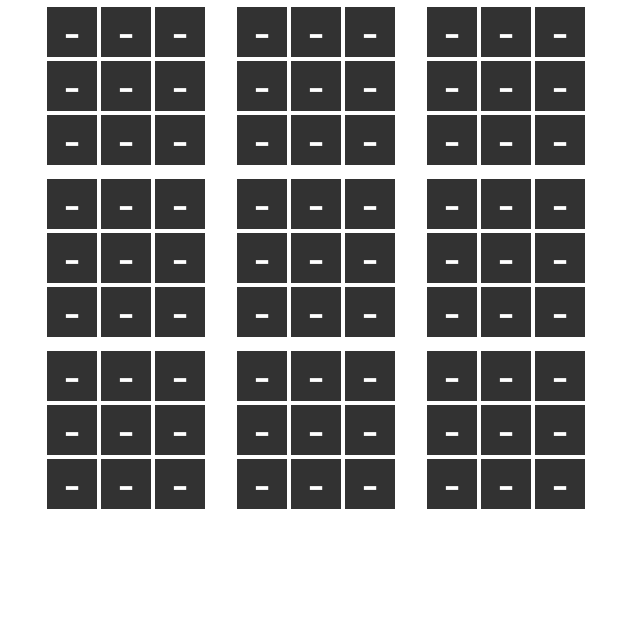
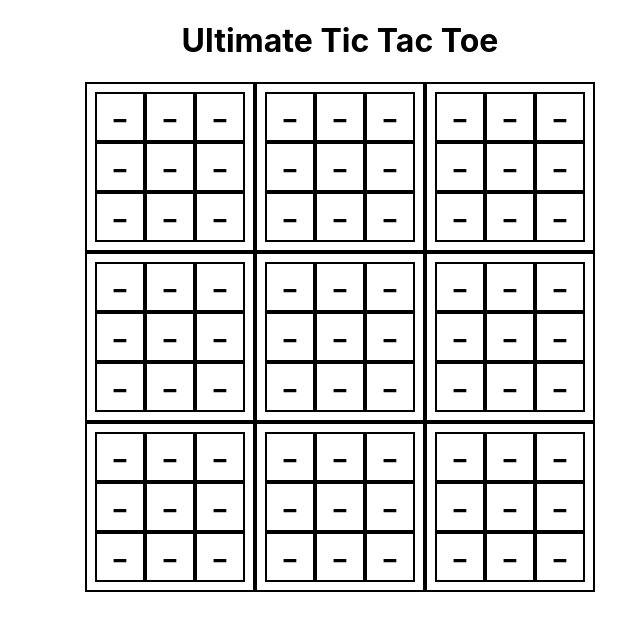
Before and after one commit to FredRanieri/ultimate-tictactoe, a React (Create React App) app: page / in a window 1280 px wide. Shown: the top 630 px of the page, without its empty margins (300-940 px from the left). Built offline with nearby package versions, Linux system fonts and the light colour scheme.

Commit message:
ADD: Create small game functionalities and refactoring code

```diff
--- a/src/App.css
+++ b/src/App.css
@@ -1,24 +1,54 @@
-.containerApp{
+.App {
   text-align: center;
-  align-content: center;
+  align-items: center;
 }
 
-.containerBoard{
-  text-align: center;
-  align-content: center;
-  margin: 5px;
+.MainGame{
+  display: flex;
+  width: 510px;
+  height: 510px;
+  flex-direction: row;
+  flex-wrap: wrap;
+  justify-content: flex-start;
+  margin: auto;
 }
 
-.board{
-  display: inline-flex;
+.Board {
+  display: flex;
+  width: 150px;
+  height: 150px;
+  flex-direction: row;
   flex-wrap: wrap;
-  width: 180px;
-  align-content: center;
+  justify-content: flex-start;
+  margin: 8px;
 }
 
-.boardApp{
-  display: inline-flex;
-  flex-wrap: wrap;
-  width: 600px;
-  align-content: center;
+.SquareBig {
+  height: 170px;
+  width: 170px;
+  box-sizing: border-box;
+  border: 2px solid black;
 }
+
+.SquareSmallAble {
+  height: 50px;
+  width: 50px;
+  box-sizing: border-box;
+  border: 2px solid black;
+  line-height: 50px;
+  font-size: 40px;
+}
+
+.SquareSmallDisable {
+  height: 50px;
+  width: 50px;
+  box-sizing: border-box;
+  border: 2px solid black;
+  line-height: 50px;
+  font-size: 40px;
+}
+
+.SquareSmallAble:hover{
+  cursor: pointer;
+  background-color: orange;
+}
--- a/src/App.js
+++ b/src/App.js
@@ -1,40 +1,61 @@
 import React, { Component } from 'react';
 import './App.css';
-import Board from './Components/Board.js'
 
 class App extends Component {
-  constructor(props){
-    super(props)
-    // Variables
+    constructor(){
+        super()
+        var field = "-"
         this.state = {
-
+            player: "X",
+            boardField: [   Array(9).fill(field),Array(9).fill(field),Array(9).fill(field),
+                            Array(9).fill(field),Array(9).fill(field),Array(9).fill(field),
+                            Array(9).fill(field),Array(9).fill(field),Array(9).fill(field)]
         }
     }
 
-  // Functions
-  createBoard = () => {
-    let boxs = []
-
-    for (let i = 0; i < 9; i++){
-      boxs.push(<Board id = {i} />)
+    changeValue(e, i){
+        var j = e.target.id
+        if(this.state.boardField[i][j] === "-"){
+            var auxSquare = this.state.boardField
+            auxSquare[i][j] = this.state.player
+            console.log(auxSquare)
+            this.setState({
+                boardField: auxSquare,
+                player: this.state.player === "X" ? "O" : "X"
+            });
         }
-    return boxs
     }
 
-  changeValue(){
-    this.setState({
-      player: this.state.player === "X" ? "O" : "X",
-    })
+    createBoard = (square,j) => {
+        var board = []
+        var css = ""
+        for(var i = 0; i < 9; i++){
+            css = this.state.boardField[j][i] === "-" ? "Able" : "Disable"
+            board.push(<div id = {i} className = {"SquareSmall" + css} onClick = {(e) => this.changeValue(e, j)}>{square[i]}</div>)
+        }
+        return board
+    }
+
+    createGame = (board) => {
+        var game = []
+        for(var i = 0; i < 9; i++){
+            game.push(
+                <div className = "SquareBig">
+                    <div className = "Board">
+                        {this.createBoard(board[i],i)}
+                    </div>
+                </div>
+            )
+        }
+        return game
     }
 
     render() {
         return (
-      <div
-        className = "containerApp">
-        <div
-          className = "boardApp"
-          onClick = {() => this.changeValue()}>
-          {this.createBoard()}
+        <div className="App">
+            <h1>Ultimate Tic Tac Toe</h1>
+            <div className="MainGame">
+                {this.createGame(this.state.boardField)}
             </div>
         </div>
         );
--- a/src/Components/Board.js
+++ /dev/null
@@ -1,45 +0,0 @@
-import React, { Component } from 'react';
-import './Component.css'
-import Box from './Box.js'
-
-class Board extends Component{
-    constructor(props){
-        super(props)
-        // Variables
-        this.state = {
-            id: this.props.id,
-            player: "-",
-            playable: Array(9).fill(true)
-        }
-    }
-
-    // Functions
-    createBoard = () => {
-        let boxs = []
-
-        for (let i = 0; i < 9; i++){
-        boxs.push(<Box id = {i} value = {this.state.player}/>)
-        }
-        return boxs
-    }
-
-    changeValue(){
-        this.setState({
-        player: this.state.player === "X" ? "O" : "X",
-        })
-    }
-
-    render() {
-        return (
-        <div className = "containerBoard">
-                <div className = "board"
-                    key = {this.state.id}
-                    onClick = {() => this.changeValue()}>
-                        {this.createBoard()}
-            </div>
-        </div>
-        );
-    }
-}
-
-export default Board;
--- a/src/Components/Box.js
+++ /dev/null
@@ -1,51 +0,0 @@
-import React, { Component } from 'react';
-import './Component.css'
-
-class Box extends Component {
-    constructor(props){
-        super(props)
-        this.state = {
-            id: this.props.id,
-            value: this.props.value,
-            playable: true,
-            element: document.getElementsByName("main")
-        }
-    }
-
-    mouseOver(){
-        if(this.state.playable){
-            this.state.element[this.props.id].style.backgroundColor = "#b36200"
-        }
-    }
-
-    mouseOut(){
-        this.state.element[this.props.id].style.backgroundColor = "rgb(50,50,50)"
-    }
-
-    changeValue(){
-        if(this.state.value === "-"){
-            this.setState({
-                value: this.props.value,
-                playable: false
-            })
-            this.mouseOut()
-        }
-    }
-
-    render(){
-        return(
-            <div
-                name = "main"
-                className = "boxField"
-                key = {this.state.id}
-                onClick = {() => this.changeValue()}
-                onMouseOver = {() => this.mouseOver()}
-                onMouseOut = {() => this.mouseOut()}
-            >
-            {this.state.value}
-            </div>
-        )
-    }
-}
-
-export default Box;
--- a/src/Components/Component.css
+++ /dev/null
@@ -1,14 +0,0 @@
-/* Box component */
-
-.boxField{
-    width: 50px;
-    line-height: 50px;
-    height: 50px;
-    font-size: 50px;
-    text-align: center;
-    color: white;
-    font-family: 'Gill Sans', 'Gill Sans MT', Calibri, 'Trebuchet MS', sans-serif;
-    display:  inline-block;
-    background-color: rgb(50,50,50);
-    margin: 2px;
-}
```
Also changed, not shown: 2 other files (tests, documents, lock files or other folders). Lines whose indentation alone changed are shown as unchanged.
